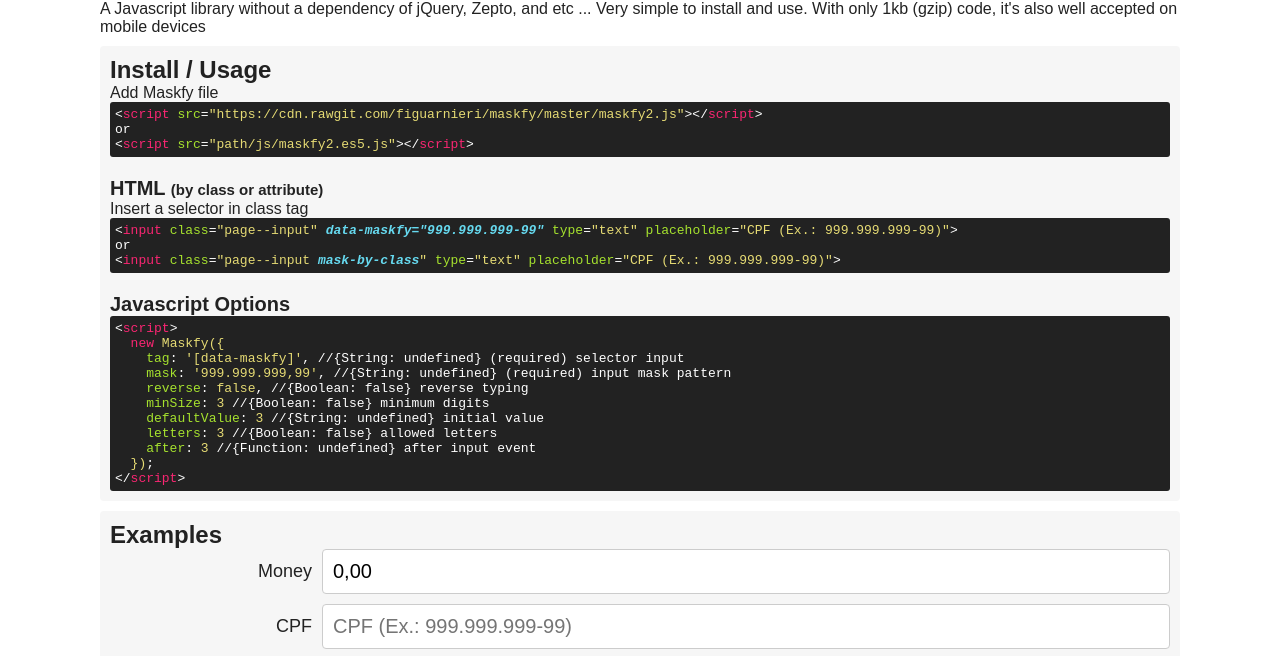
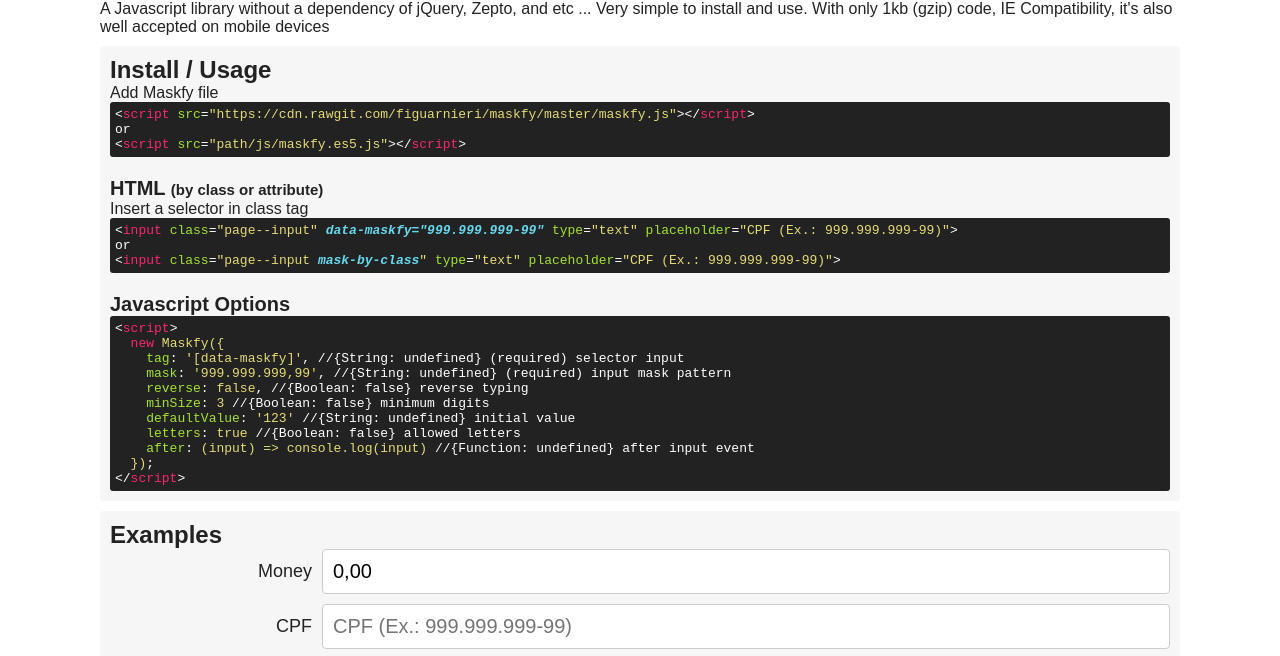
Before and after one commit to figuarnieri/maskfy, a plain HTML site: page index.html in a window 1280 px wide. Shown: the part 650-1306 px from the top of the page. Drawn offline with Linux system fonts and the light colour scheme; some packages are replaced by stand-ins of ours; a script that the page names is missing.

Commit message:
NEW Version 2.0.0

```diff
--- a/index.html
+++ b/index.html
@@ -103,13 +103,13 @@
   </div>
   <div class="page">
     <h1 class="page--bigtitle">Maskfy 2 - Input Mask Simple</h1>
-    <p>A Javascript library without a dependency of jQuery, Zepto, and etc ... Very simple to install and use. With only 1kb (gzip) code, it's also well accepted on mobile devices</p>
+    <p>A Javascript library without a dependency of jQuery, Zepto, and etc ... Very simple to install and use. With only 1kb (gzip) code, IE Compatibility, it's also well accepted on mobile devices</p>
     <div class="page--contain">
       <h2 class="page--title">Install / Usage</h2>
       <p>Add Maskfy file</p>
-      <code><span data-clipboard>&lt;<span class="page--tag">script</span> <span class="page--attr">src</span>=<span class="page--value">"https://cdn.rawgit.com/figuarnieri/maskfy/master/maskfy2.js"</span>&gt;&lt;/<span class="page--tag">script</span>&gt;</span>
+      <code><span data-clipboard>&lt;<span class="page--tag">script</span> <span class="page--attr">src</span>=<span class="page--value">"https://cdn.rawgit.com/figuarnieri/maskfy/master/maskfy.js"</span>&gt;&lt;/<span class="page--tag">script</span>&gt;</span>
 or
-<span data-clipboard>&lt;<span class="page--tag">script</span> <span class="page--attr">src</span>=<span class="page--value">"path/js/maskfy2.es5.js"</span>&gt;&lt;/<span class="page--tag">script</span>&gt;</code>
+<span data-clipboard>&lt;<span class="page--tag">script</span> <span class="page--attr">src</span>=<span class="page--value">"path/js/maskfy.es5.js"</span>&gt;&lt;/<span class="page--tag">script</span>&gt;</code>
       <h3 class="page--subtitle">HTML <small class="page--subtitle-small">(by class or attribute)</small></h3>
       <p>Insert a selector in class tag</p>
       <code><span data-clipboard>&lt;<span class="page--tag">input</span> <span class="page--attr">class</span>=<span class="page--value">"page--input"</span> <span class="page--important">data-maskfy="999.999.999-99"</span> <span class="page--attr">type</span>=<span class="page--value">"text"</span> <span class="page--attr">placeholder</span>=<span class="page--value">"CPF (Ex.: 999.999.999-99)"</span>&gt;</span>
@@ -122,9 +122,9 @@
     <span data-clipboard><span class="page--attr">mask</span>: <span class="page--value">'999.999.999,99'</span>, //{String: undefined} (required) input mask pattern</span>
     <span data-clipboard><span class="page--attr">reverse</span>: <span class="page--value">false</span>, //{Boolean: false} reverse typing</span>
     <span data-clipboard><span class="page--attr">minSize</span>: <span class="page--value">3</span> //{Boolean: false} minimum digits</span>
-    <span data-clipboard><span class="page--attr">defaultValue</span>: <span class="page--value">3</span> //{String: undefined} initial value</span>
-    <span data-clipboard><span class="page--attr">letters</span>: <span class="page--value">3</span> //{Boolean: false} allowed letters</span>
-    <span data-clipboard><span class="page--attr">after</span>: <span class="page--value">3</span> //{Function: undefined} after input event</span>
+    <span data-clipboard><span class="page--attr">defaultValue</span>: <span class="page--value">'123'</span> //{String: undefined} initial value</span>
+    <span data-clipboard><span class="page--attr">letters</span>: <span class="page--value">true</span> //{Boolean: false} allowed letters</span>
+    <span data-clipboard><span class="page--attr">after</span>: <span class="page--value">(input) => console.log(input)</span> //{Function: undefined} after input event</span>
   <span class="page--value">})</span>;
 &lt;/<span class="page--tag">script</span>&gt;</code>
     </div>
```
Also changed, not shown: README.md.
